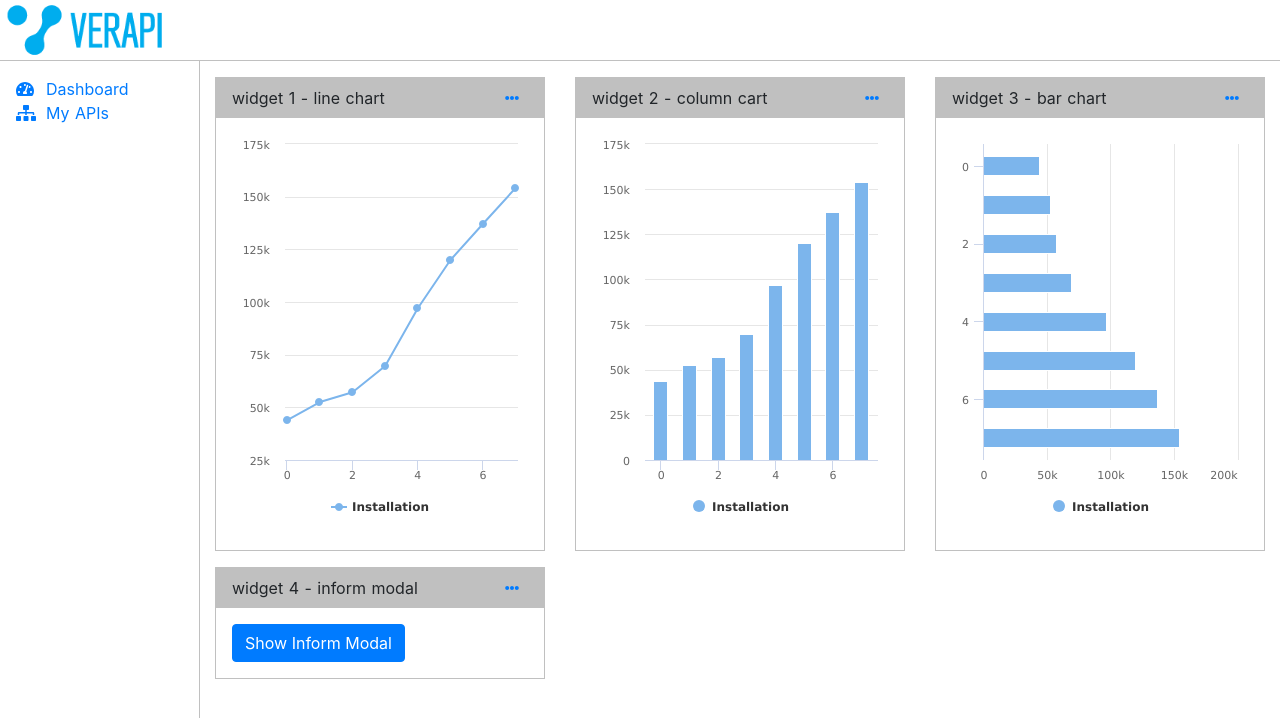
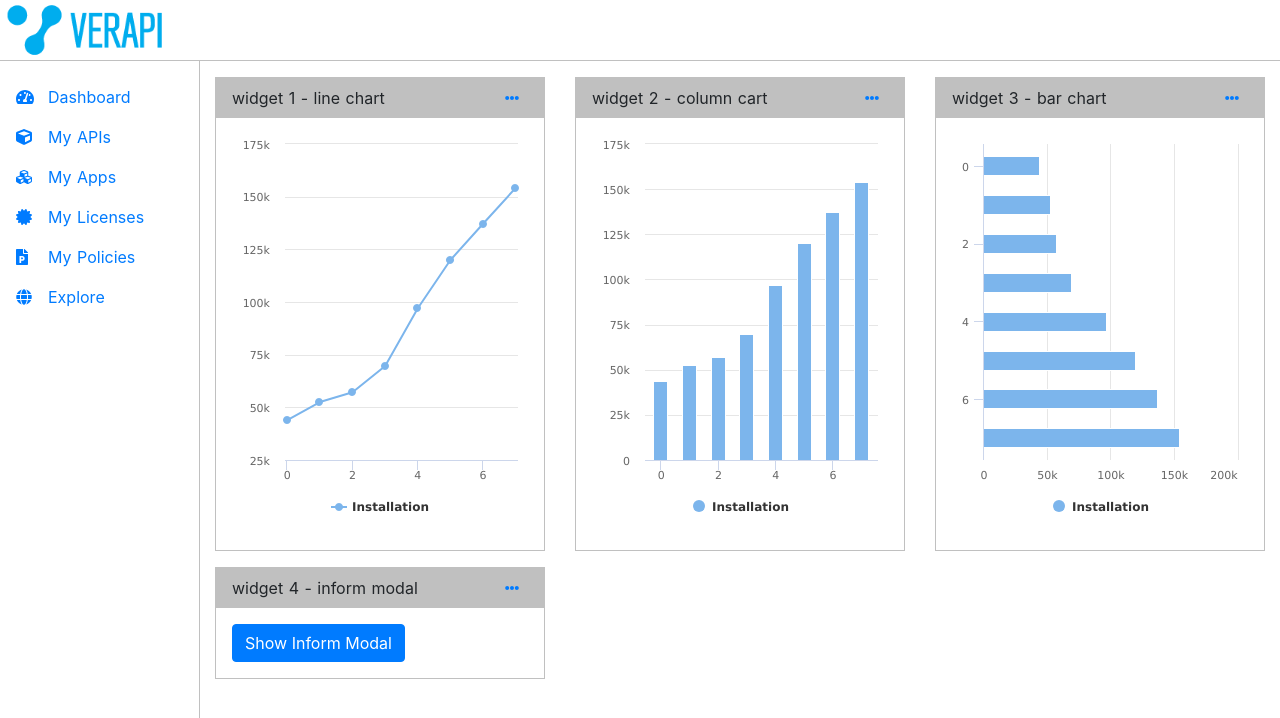
Before and after one commit to apiportal/abyss-web, a Vue app: page /#/app/dashboard in a window 1280 px wide. Shown: the top 718 px of the page. Built offline with nearby package versions, Linux system fonts and the light colour scheme; no server answers.

Commit message:
api & vuex store implementation

```diff
--- a/package.json
+++ b/package.json
@@ -17,12 +17,14 @@
     "@fortawesome/fontawesome-svg-core": "^1.2.8",
     "@fortawesome/free-solid-svg-icons": "^5.5.0",
     "@fortawesome/vue-fontawesome": "^0.1.2",
+    "axios": "^0.18.0",
     "bootstrap": "^4.0.0-beta.2",
     "bootstrap-vue": "latest",
     "highcharts": "^6.2.0",
     "popper.js": "^1.12.9",
     "vue": "^2.5.2",
-    "vue-router": "^3.0.1"
+    "vue-router": "^3.0.1",
+    "vuex": "^3.0.1"
   },
   "devDependencies": {
     "autoprefixer": "^7.1.2",
--- /dev/null
+++ b/src/api/index.js
@@ -0,0 +1,13 @@
+import axios from 'axios';
+
+const verapi = axios.create(
+  {
+    baseURL: '/',
+  },
+);
+
+export default {
+  getDashboardData() {
+    return verapi.get('/dashboard-data');
+  },
+};
--- a/src/components/routes/dashboard/Dashboard.vue
+++ b/src/components/routes/dashboard/Dashboard.vue
@@ -68,6 +68,7 @@ import LineChart from '@/components/shared/charts/LineChart';
 import BarChart from '@/components/shared/charts/BarChart';
 import ColumnChart from '@/components/shared/charts/ColumnChart';
 import InformModal from '@/components/shared/modals/InformModal';
+import api from '@/api';
 
 export default {
   components: {
@@ -95,6 +96,12 @@ export default {
     toggleInformModal() {
       this.isInformModalVisible = !this.isInformModalVisible;
     },
+    getDashboarData() {
+      return api.getDashboardData();
+    },
+  },
+  mounted() {
+    this.getDashboarData();
   },
 };
 </script>
--- a/src/components/shared/AppSidenav.vue
+++ b/src/components/shared/AppSidenav.vue
@@ -22,9 +22,29 @@ export default {
           to: '/app/dashboard',
         },
         {
-          icon: 'sitemap',
+          icon: 'cube',
           name: 'My APIs',
           to: '/app/my-apis',
+        },
+        {
+          icon: 'cubes',
+          name: 'My Apps',
+          to: '/app/my-apps',
+        },
+        {
+          icon: 'certificate',
+          name: 'My Licenses',
+          to: '/app/my-licenses',
+        },
+        {
+          icon: 'file-powerpoint',
+          name: 'My Policies',
+          to: '/app/my-policies',
+        },
+        {
+          icon: 'globe',
+          name: 'Explore',
+          to: '/app/explore',
         },
       ],
     };
@@ -42,11 +62,13 @@ ul.sidenav-links {
     a {
       display: block;
       position: relative;
-      padding-left: 30px;
+      padding-left: 2em;
+      padding-top: .5em;
+      padding-bottom: .5em;
 
       .route-icon {
         position: absolute;
-        top: 0;
+        top: .5em;
         left: 0;
       }
     }
--- a/src/main.js
+++ b/src/main.js
@@ -7,9 +7,15 @@ import {
   faSpinner,
   faTachometerAlt,
   faSitemap,
-  faEllipsisH } from '@fortawesome/free-solid-svg-icons';
+  faEllipsisH,
+  faEllipsisV,
+  faCube,
+  faCubes,
+  faCertificate,
+  faFilePowerpoint,
+  faGlobe,
+} from '@fortawesome/free-solid-svg-icons';
 import { FontAwesomeIcon } from '@fortawesome/vue-fontawesome';
-
 import Vue from 'vue';
 import BootstrapVue from 'bootstrap-vue';
 import App from './App';
@@ -19,7 +25,14 @@ library.add(
   faTachometerAlt,
   faSpinner,
   faSitemap,
-  faEllipsisH);
+  faEllipsisH,
+  faEllipsisV,
+  faCube,
+  faCubes,
+  faCertificate,
+  faFilePowerpoint,
+  faGlobe,
+);
 Vue.component('font-awesome-icon', FontAwesomeIcon);
 Vue.use(BootstrapVue);
 Vue.config.productionTip = false;
```
Also changed, not shown: src/store/index.js (added, +12 -0 lines), src/store/modules/user.js (added, +21 -0 lines), 1 other file (tests, documents, lock files or other folders).
